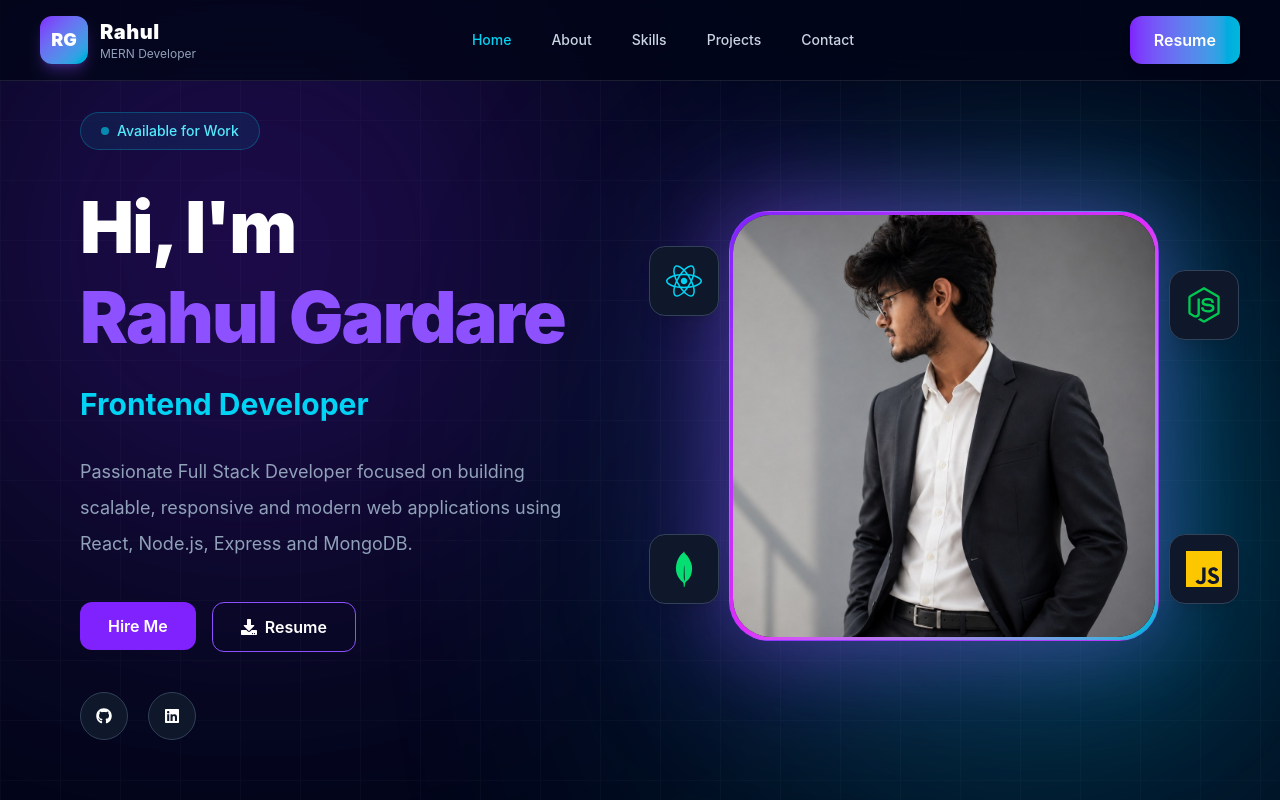
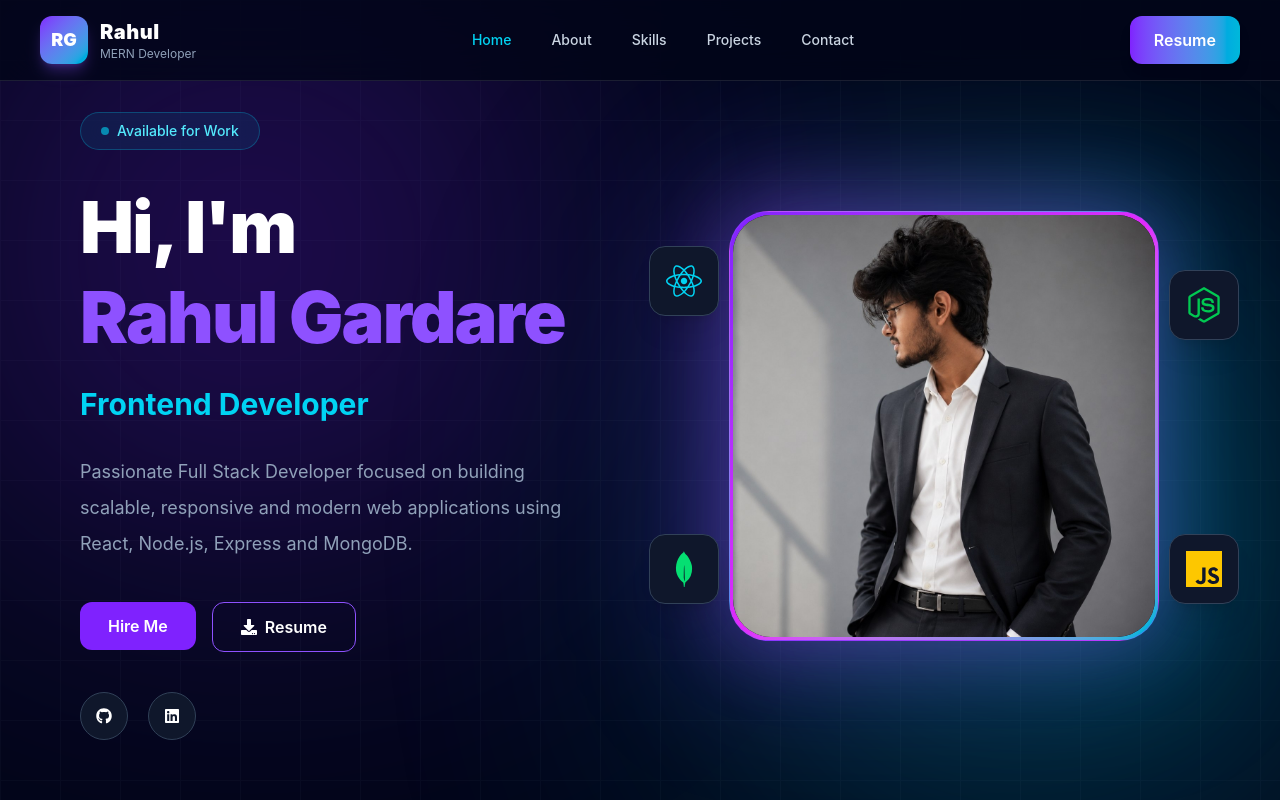
Before and after one commit to rahul-gardare2051/rahul-portfolio, a React app: page / in a window 1280 px wide. Shown: the top 800 px of the page. Built offline with nearby package versions, Linux system fonts and the light colour scheme; the HTML template or start-up script is replaced by a standard one.

Commit message:
change profile picture position

```diff
--- a/src/sections/Hero.jsx
+++ b/src/sections/Hero.jsx
@@ -151,10 +151,10 @@ function Hero() {
                 <img
                   src={profile}
                   alt="Rahul Gardare"
-                  className="h-full w-full object-cover transition-all duration-500 hover:scale-[1.20]"
+                  className="h-full w-full object-cover transition-all duration-500 hover:scale-[1.10]"
                   style={{
-                    objectPosition: "center 12%",
-                    transform: "scale(1.15)",
+                    objectPosition: "center 10%",
+                    transform: "scale(1.05)",
                   }}
                 />
 
```
